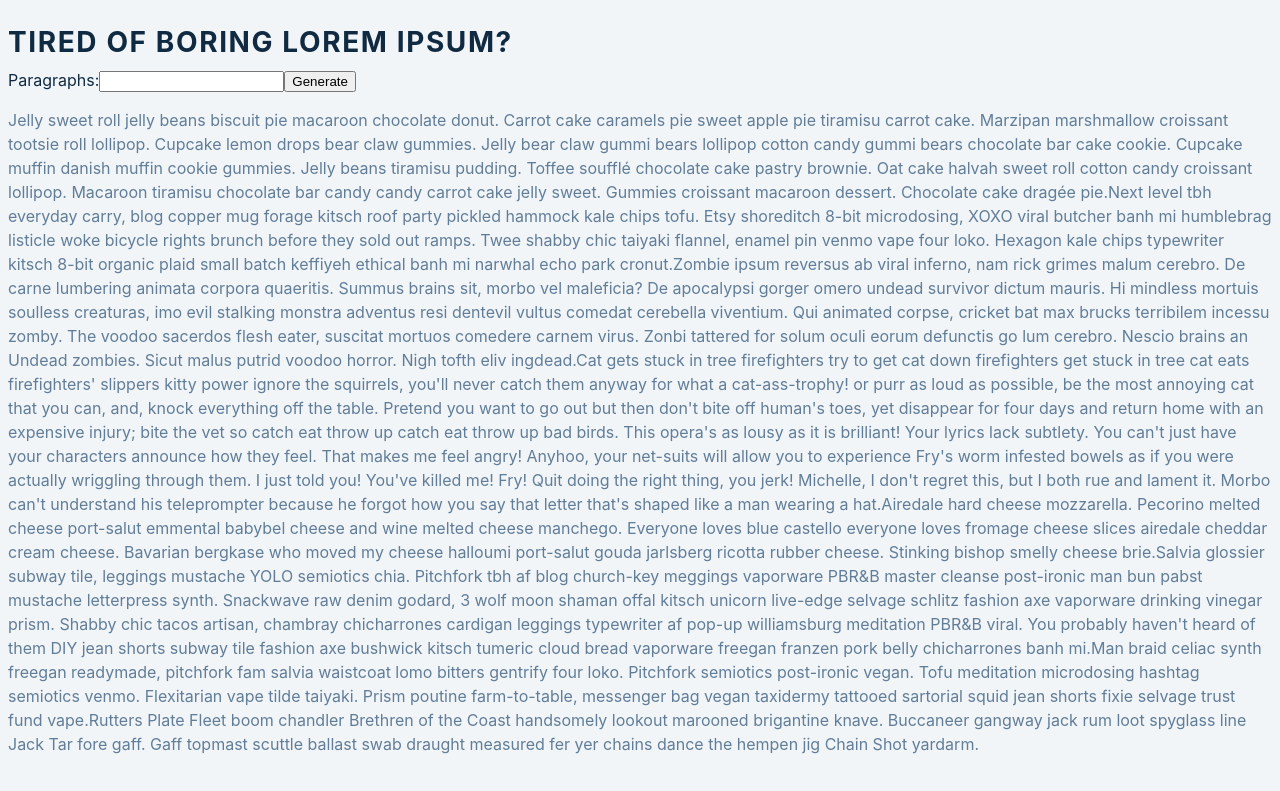
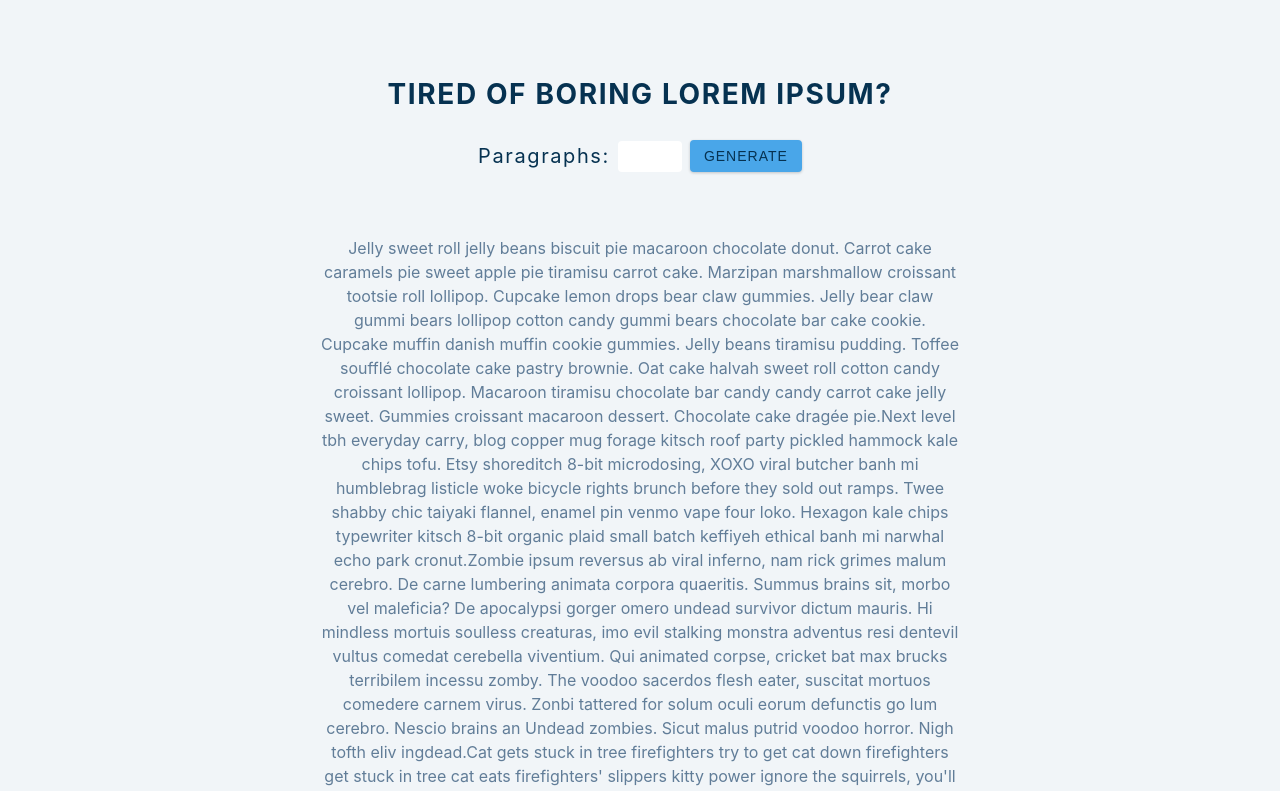
Before and after one commit to mslmyrtd/BasicReactProject, a React (Create React App) app in the folder loremipsumgenerator/: page / in a window 1280 px wide. Shown: the top 791 px of the page. Built offline with nearby package versions, Linux system fonts and the light colour scheme.

Commit message:
added css styles

```diff
--- a/loremipsumgenerator/src/index.css
+++ b/loremipsumgenerator/src/index.css
@@ -3,6 +3,7 @@
 Variables
 ===============
 */
+
 :root {
   /* dark shades of primary color*/
   --clr-primary-1: hsl(205, 86%, 17%);
@@ -48,6 +49,8 @@ Variables
 Global Styles
 ===============
 */
+
+*,
 ::after,
 ::before {
   margin: 0;
@@ -117,3 +120,81 @@ p {
   }
 }
 /*  global classes */
+
+.btn {
+  text-transform: uppercase;
+  background: var(--clr-primary-5);
+  color: var(--clr-primary-1);
+  padding: 0.375rem 0.75rem;
+  letter-spacing: 1px;
+  display: inline-block;
+  transition: var(--transition);
+  font-size: 0.875rem;
+  border: 2px solid var(--clr-primary-5);
+  cursor: pointer;
+  box-shadow: 0 1px 3px rgba(0, 0, 0, 0.2);
+  border-radius: var(--radius);
+}
+.btn:hover {
+  color: var(--clr-primary-5);
+  background: var(--clr-primary-8);
+  border-color: var(--clr-primary-8);
+}
+/* section */
+.section {
+  padding: 5rem 0;
+}
+
+.section-center {
+  width: 90vw;
+  margin: 0 auto;
+  max-width: 40rem;
+  margin-top: 5rem;
+  text-align: center;
+}
+@media screen and (min-width: 992px) {
+  .section-center {
+    width: 95vw;
+  }
+}
+main {
+  min-height: 100vh;
+  display: grid;
+  place-items: center;
+}
+/*
+===============
+Lorem Ipsum
+===============
+*/
+h3 {
+  text-transform: uppercase;
+  color: var(--clr-primary-1);
+}
+.lorem-form {
+  text-transform: capitalize;
+  letter-spacing: var(--spacing);
+  margin-top: 2rem;
+  margin-bottom: 4rem;
+  display: flex;
+  justify-content: center;
+  align-items: center;
+}
+label {
+  font-size: 1.25rem;
+  color: var(--clr-primary-1);
+}
+input {
+  padding: 0.25rem 0.5rem;
+  width: 4rem;
+  border-radius: var(--radius);
+  border: none;
+  margin: 0 0.5rem;
+  font-size: 1.25rem;
+}
+button {
+  background: var(--clr-primary-10);
+}
+.result {
+  margin-bottom: 2rem;
+}
```
